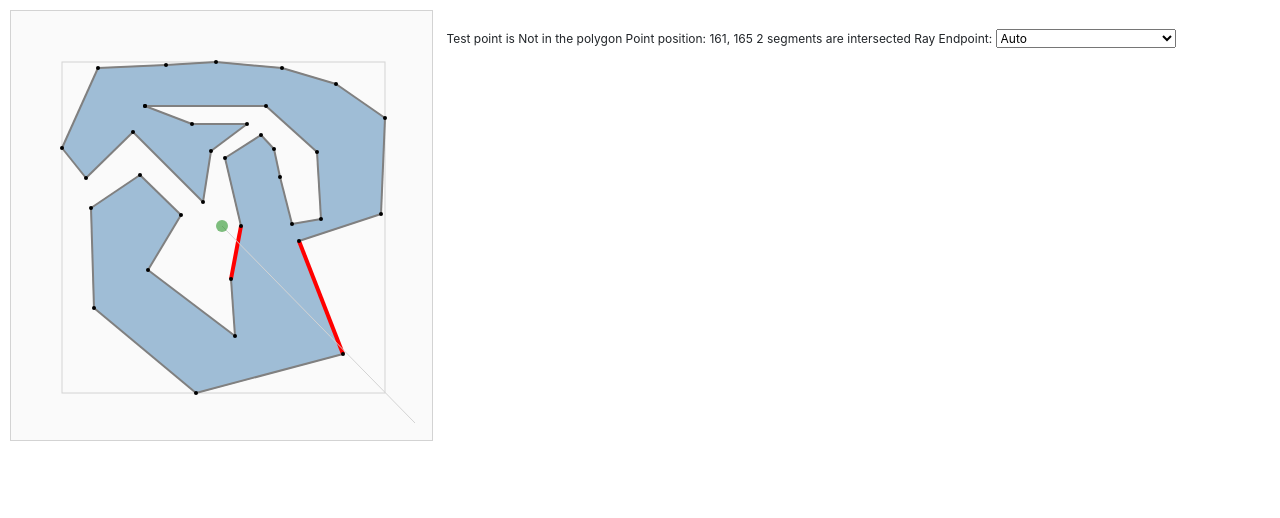
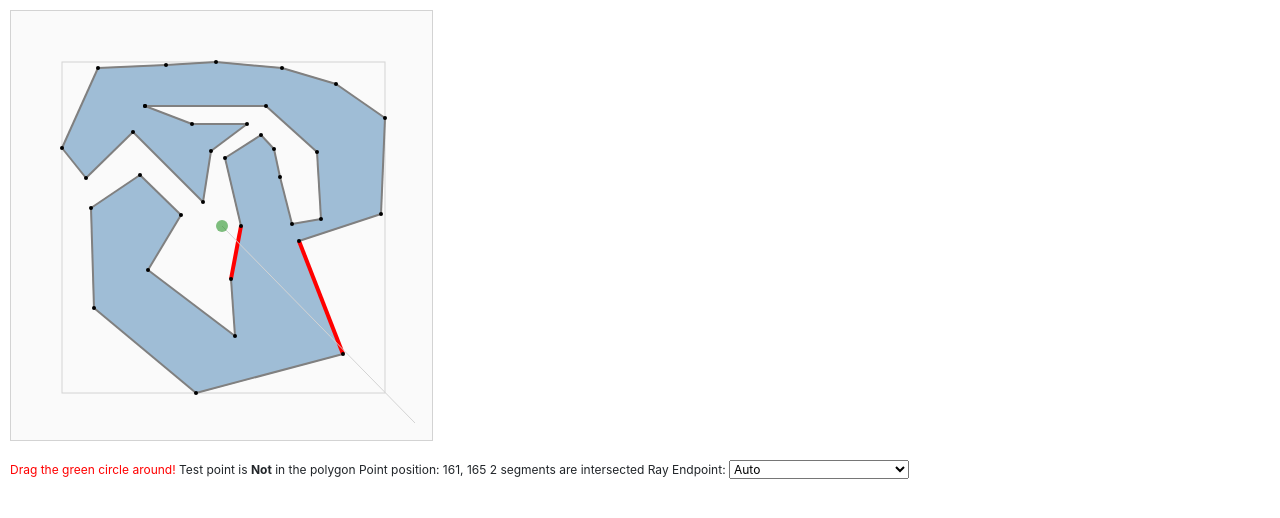
Before and after one commit to boeric/d3PointInPolygon, a plain HTML site: page index.html in a window 1280 px wide. Drawn offline with nearby package versions, Linux system fonts and the light colour scheme.

Commit message:
added notice

```diff
--- a/index.html
+++ b/index.html
@@ -69,11 +69,16 @@
 	select {
 		font-size: 12px;
 	}
+	#status > label:first-child {
+		color: red;
+		margin-bottom: 10px;
+	}
 </style>
 <body>
 
 <div id="container"></div>
 <div id="status">
+	<label>Drag the green circle around!</label>
 	<label id="inPolygonLabel"></label>
 	<label id="pointPosLabel"></label>
 	<label id="segmentCountLabel"></label>
@@ -305,8 +310,8 @@ function updatePoint(newPoint) {
 	else svgPoint.classed("inPolygon", false);
 
 	// update labels
-	d3.select("#inPolygonLabel").text(inPolygon ? "Test point is in the polygon" : "Test point is Not in the polygon")
-	d3.select("#pointPosLabel").text("Point position: " + point.x + ", " + point.y)
+	d3.select("#inPolygonLabel").html(inPolygon ? "Test point is <b>In</b> the polygon" : "Test point is <b>Not</b> in the polygon")
+	d3.select("#pointPosLabel").html("Point position: " + point.x + ", " + point.y)
 	d3.select("#segmentCountLabel").text(count + ((count <= 1) ? " segment is" : " segments are") + " intersected")
 }
 
```
